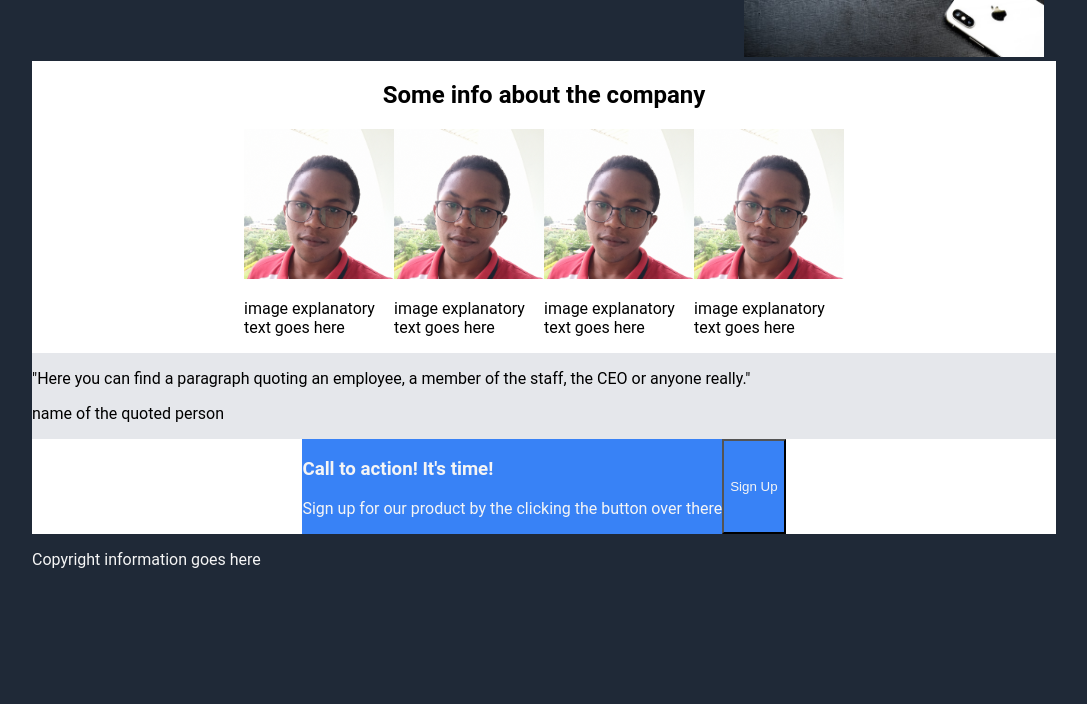
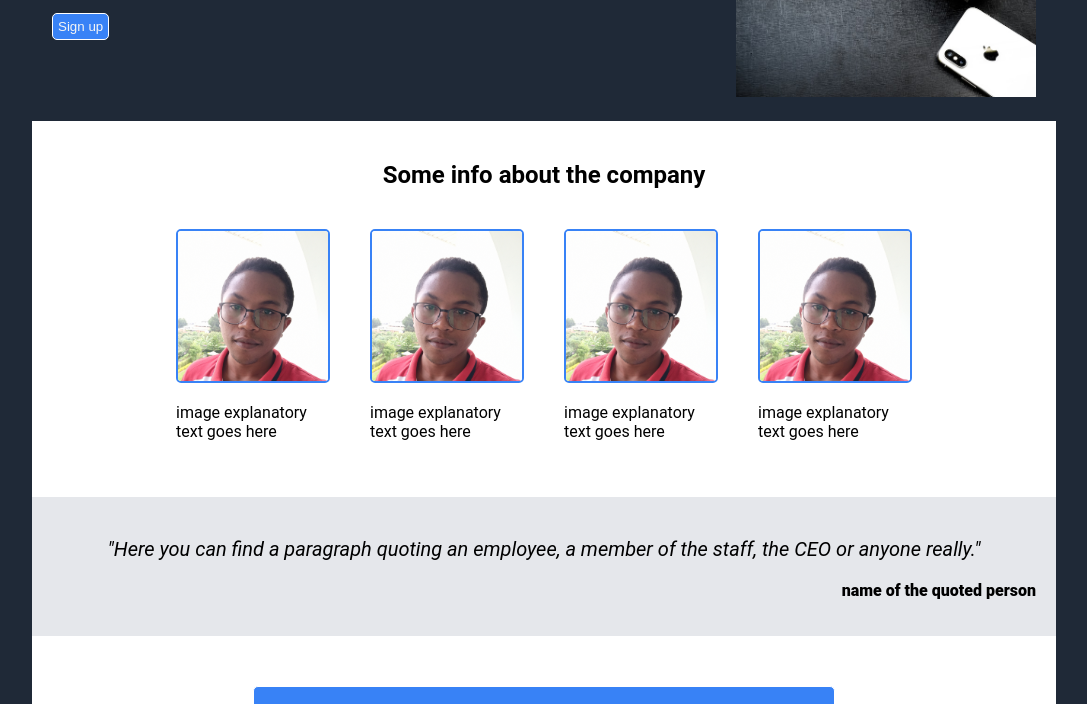
Before and after one commit to Nix2107/Project-landing-page, a plain HTML site: page index.html in a window 1280 px wide. Shown: the part 203-907 px from the top of the page, without its empty margins (96-1183 px from the left). Before the commit the page ends 800 px from the top, so only its background shows below. Drawn offline with Linux system fonts and the light colour scheme.

Commit message:
added last style modifications relating to the overflow behaviour and the text layout/style

```diff
--- a/styles/styles.css
+++ b/styles/styles.css
@@ -13,6 +13,7 @@ body {
 header {
     display: flex;
     justify-content: space-between;
+    padding: 10px;
 }
 
 ul {
@@ -34,8 +35,9 @@ footer {
 
 .section-1 {
     display: flex;
-    justify-content: space-around;
+    justify-content: space-between;
     margin: 0;
+    padding: 20px;
 }
 
 .section-2 {
@@ -44,17 +46,40 @@ footer {
     align-items: center;
     background-color: white;
     margin: 0;
+    padding: 20px;
 }
 
 #card-container {
     display: flex;
     flex-direction: row;
     justify-content: space-around;
+    flex-wrap: wrap;
+}
+
+.char-image {
+    border: 2px solid #3882f6;
+    border-radius: 5px;
+}
+
+.card {
+    margin: 20px;
 }
 
 .section-3 {
    background-color: #e5e7eb;
    margin: 0;
+   padding: 20px;
+}
+
+.quote-text {
+    text-align: center;
+    font-size: 20px;
+    font-style: italic;
+}
+
+.quoter {
+    text-align: right;
+    font-weight: 800;
 }
 
 .section-4 {
@@ -62,15 +87,20 @@ footer {
     display: flex;
     justify-content: center;
     align-items: center;
+    padding: 50px;
 }
 
 .blue-container {
-    display: flex
+    display: flex;
+    align-items: center;
+    padding: 20px;
 }
 
 button,
 .blue-container {
     background-color: #3882f6;
+    border-radius: 5px;
+    border: 1px solid white;
 }
 
 #logo-img {
@@ -87,3 +117,17 @@ button,
 .white-text {
     color: whitesmoke;
 }
+
+footer {
+    text-align: center;
+}
+
+#button {
+    height: fit-content;
+    margin: 30px;
+    padding: 5px;
+}
+
+.button {
+    padding: 5px;
+}
```
